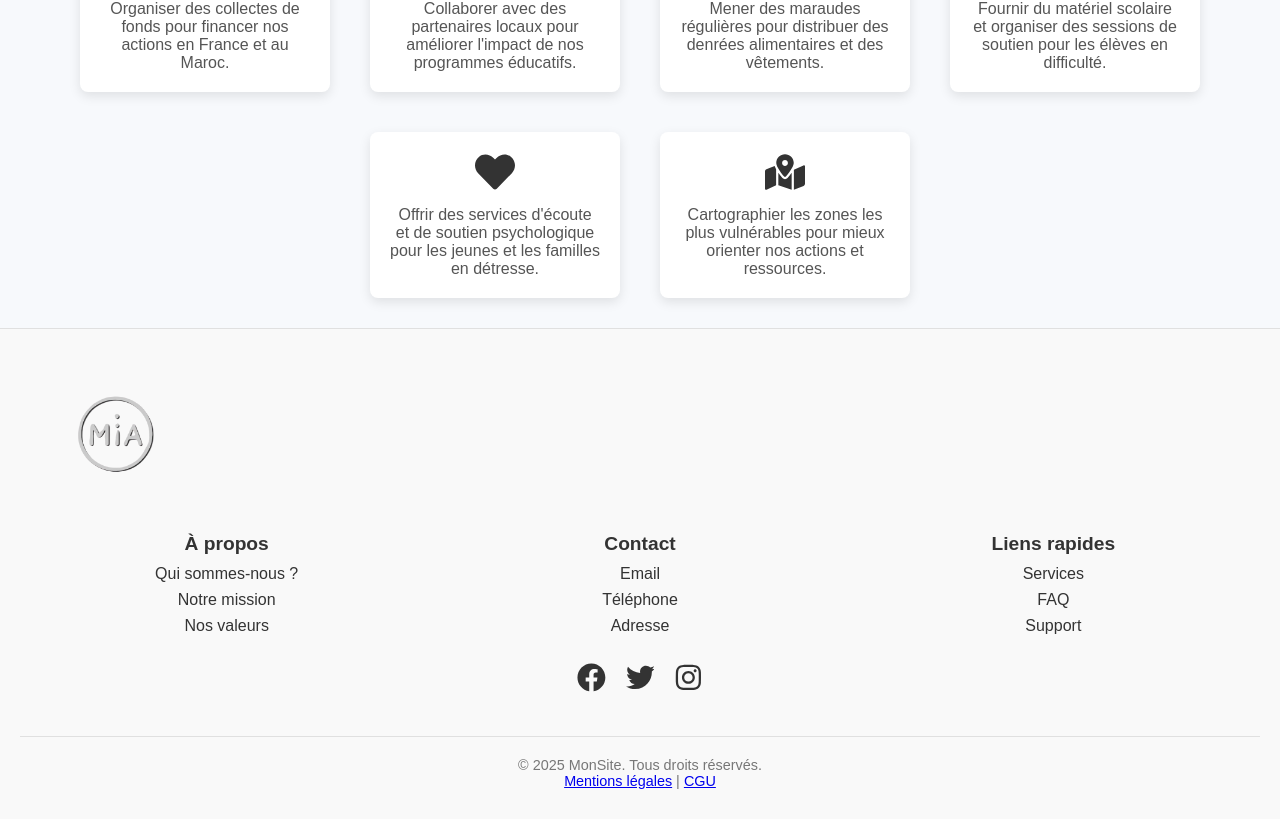
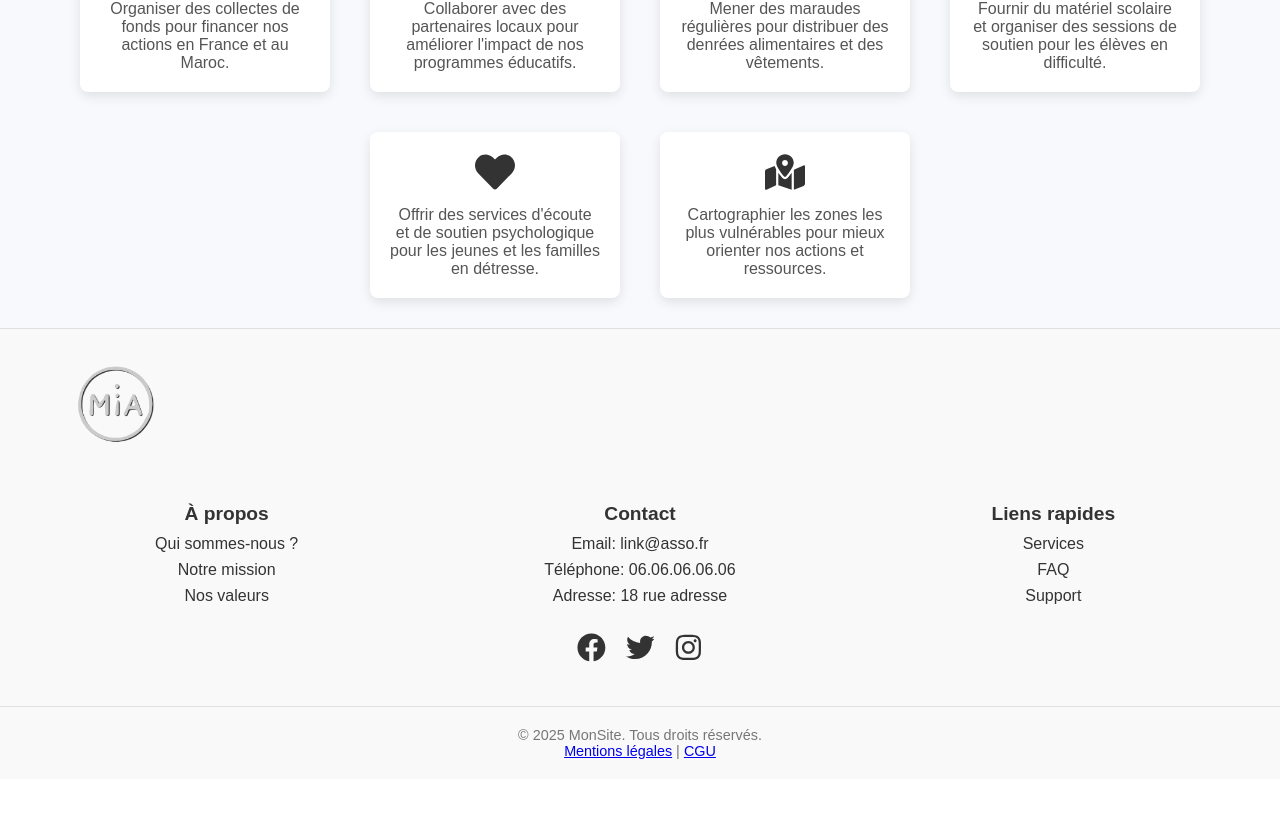
Before and after one commit to Salim783/asso, a React (Create React App) app in the folder frontend/: page / in a window 1280 px wide. Shown: the part 1453-2272 px from the top of the page. After the commit the page ends 2232 px from the top, so only its background shows below. Built offline with nearby package versions, Linux system fonts and the light colour scheme.

Commit message:
amélioration footer accueil

```diff
--- a/frontend/src/Components/Accueil/accueil.css
+++ b/frontend/src/Components/Accueil/accueil.css
@@ -127,7 +127,10 @@
     transform: translateY(-10px);
     box-shadow: 0 10px 20px rgba(0, 0, 0, 0.15);
 }
-
+.action-item:hover{
+    transform: translateY(-10px);
+    box-shadow: 0 10px 20px rgba(0, 0, 0, 0.15);
+}
 .front, .back {
     position: absolute;
     width: 100%;
--- a/frontend/src/Components/Footer/footer.css
+++ b/frontend/src/Components/Footer/footer.css
@@ -2,7 +2,7 @@
 .footer {
   background-color: #f9f9f9;
   color: #333;
-  padding: 30px 20px; /* Réduit l'espace en haut */
+  padding-bottom: 20px; /* Réduit l'espace en haut */
   font-family: Arial, sans-serif;
   border-top: 1px solid #e0e0e0;
 }
--- a/frontend/src/Components/Footer/footer.js
+++ b/frontend/src/Components/Footer/footer.js
@@ -30,9 +30,9 @@ const Footer = () => {
             <div className="footer-section">
               <h3 className="footer-title">Contact</h3>
               <ul className="footer-list">
-                <li><a href="#email" className="footer-link">Email</a></li>
-                <li><a href="#phone" className="footer-link">Téléphone</a></li>
-                <li><a href="#address" className="footer-link">Adresse</a></li>
+                <li className="footer-link">Email: link@asso.fr</li>
+                <li className="footer-link">Téléphone: 06.06.06.06.06</li>
+                <li className="footer-link">Adresse: 18 rue adresse</li>
               </ul>
             </div>
 
```
